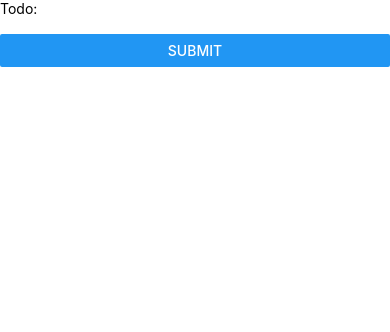
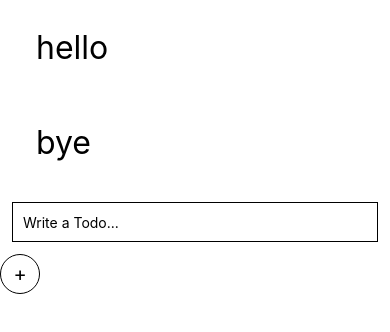
Before and after one commit to carterlc/todo-reactnative-app, a React Native app in the folder TodoApp/: screen / in a window 390 px wide. Shown: the top 332 px of the page. Built offline with nearby package versions, Linux system fonts and the light colour scheme.

Commit message:
Added some UI elements from the react-native dev page and made the + button add Todo items to the list.

```diff
--- a/TodoApp/App.js
+++ b/TodoApp/App.js
@@ -1,86 +1,120 @@
-/**
- * Sample React Native App
- * https://github.com/facebook/react-native
- *
- * @format
- * @flow strict-local
- */
-
-import React, { useState, useEffect } from 'react';
-
+import React, { useEffect, useState } from 'react';
 import {
   FlatList,
   SafeAreaView,
-  ScrollView,
   StatusBar,
   StyleSheet,
   Text,
+  TouchableOpacity,
   TextInput,
-  useColorScheme,
-  TouchableOpacity,
   View,
-  Button,
-  ListHeaderComponent,
 } from 'react-native';
 
-function App() {
-const testTodo = {id:29, text:'hello', completed:false}
-  const [todos, setTodos] = useState([testTodo]);
-  const [newTodo, setNewTodo] = useState("");
 
-  const handleSubmit = (event) => {
-    event.preventDefault();
-    setTodos([...todos, { id: Date.now(), text: newTodo, completed: false }]);
-    setNewTodo("");
-  };
+const App = () => {
+  const testTodo = { id: 29, text: 'hello', completed: false };
+  const testTodo2 = { id: 2, text: 'bye', completed: false };
 
-  const handleToggleCompleted = (id) => {
-    setTodos(
-      todos.map((todo) => {
-        if (todo.id === id) {
-          return { ...todo, completed: !todo.completed };
-        } else {
-          return todo;
-        }
-      })
+  const [todos, setTodos] = React.useState([testTodo, testTodo2]);
+  const [newTodo, setNewTodo] = React.useState("");
+
+  const [selectedId, setSelectedId] = useState();
+
+  const renderItem = ({ item }) => {
+    const backgroundColor = item.id === selectedId ? '#6e3b6e' : '#f9c2ff';
+    const color = item.id === selectedId ? 'white' : 'black';
+
+    return (
+      <Item
+        key={item.id}
+        item={item}
+        onPress={() => setSelectedId(item.id)}
+        // backgroundColor={backgroundColor}
+        // textColor={color}
+      />
     );
   };
 
-  const handleDeleteTodo = (id) => {
-    setTodos(todos.filter((todo) => todo.id !== id));
-    console.log();
+  const Item = ({ item, onPress, backgroundColor, textColor }) => (
+    <TouchableOpacity onPress={onPress} style={[styles.item, { backgroundColor }]}>
+      <Text style={[styles.title, { color: textColor }]}>{item.text}</Text>
+    </TouchableOpacity>
+  );
+
+  const addTodo = () => {
+    setTodos([...todos, { id: Date.now(), text: newTodo, completed: false }]);
   };
 
   useEffect(() => {
-    console.log(todos);
-  }, [todos]);
+    console.log(newTodo)
+  },[newTodo]);
 
-  const Header = (props) => {
+
+  const Footer = (props) => {
     return (
-      <View>
-        <Text>Todo:</Text>
-        <TextInput value={newTodo} onChange={(event) => setNewTodo(event.target.value)}></TextInput>
-        <Button title='Submit' />
-      </View>
-    );
-  };
+      <>
+        <View style={styles.searchBar}>
+          <TextInput style={styles.input} placeholder={'Write a Todo...'} onChangeText={text => setNewTodo(text)} value={newTodo} />
+          <TouchableOpacity onPress={addTodo}>
+            <View style={styles.addWrapper}>
+              <Text style={styles.plusIcon}>+</Text>
+            </View>
+          </TouchableOpacity>
+        </View>
+      </>
+    )
+  }
 
   return (
-
-    <FlatList ListHeaderComponent={<Header />}>
-      {todos.map((todo) => {
-        return (
-          <View key={todo.id}>
-          <Text>Hello</Text>
-          <Button title='complete' onPress={() => handleToggleCompleted(todo.id)} />
-          <Button onPress={() => handleDeleteTodo(todo.id)} title='Delete'/>
-          </View>
-          );
-        })}
-    </FlatList >
+    <SafeAreaView style={styles.container}>
+      <FlatList
+        data={todos}
+        renderItem={renderItem}
+        keyExtractor={item => item.id}
+        extraData={selectedId}
+        ListFooterComponent={Footer}
+      />
+    </SafeAreaView >
   );
 
-}
 
 
+};
+
+const styles = StyleSheet.create({
+  container: {
+    flex: 1,
+    marginTop: StatusBar.currentHeight || 0,
+  },
+  item: {
+    padding: 20,
+    marginVertical: 8,
+    marginHorizontal: 16,
+  },
+  title: {
+    fontSize: 32,
+  },
+  input: {
+    height: 40,
+    margin: 12,
+    borderWidth: 1,
+    padding: 10,
+  },
+  addWrapper: {
+    width: 40,
+    height: 40,
+    backgroundColor: '#FFF',
+    borderRadius: 60,
+    justifyContent: 'center',
+    alignItems: 'center',
+    borderWidth: 1,
+  },
+  plusIcon: {
+    fontSize: 20,
+  },
+  searchBar: {
+    display: 'flex',
+  }
+});
+
 export default App;
```
